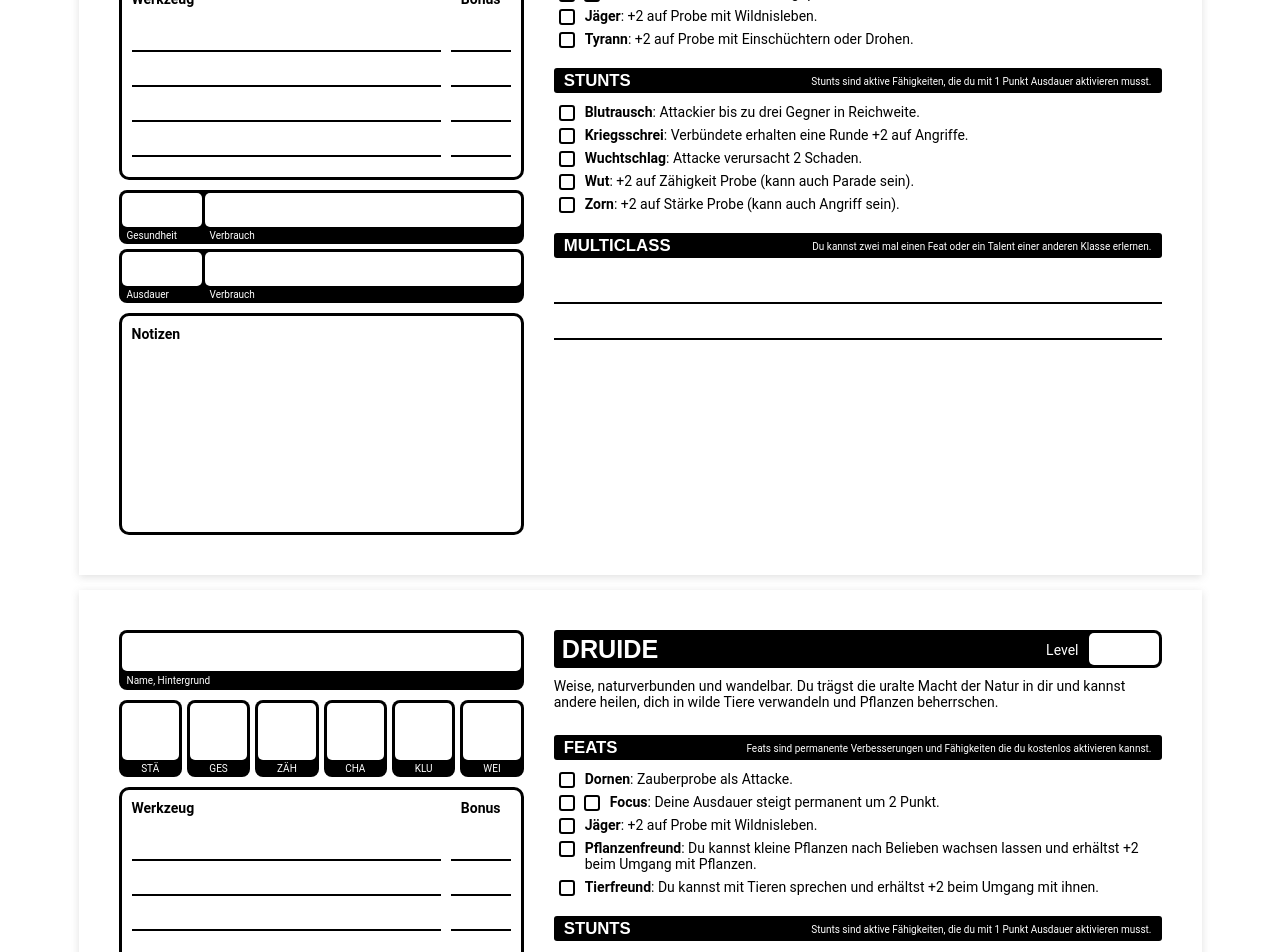
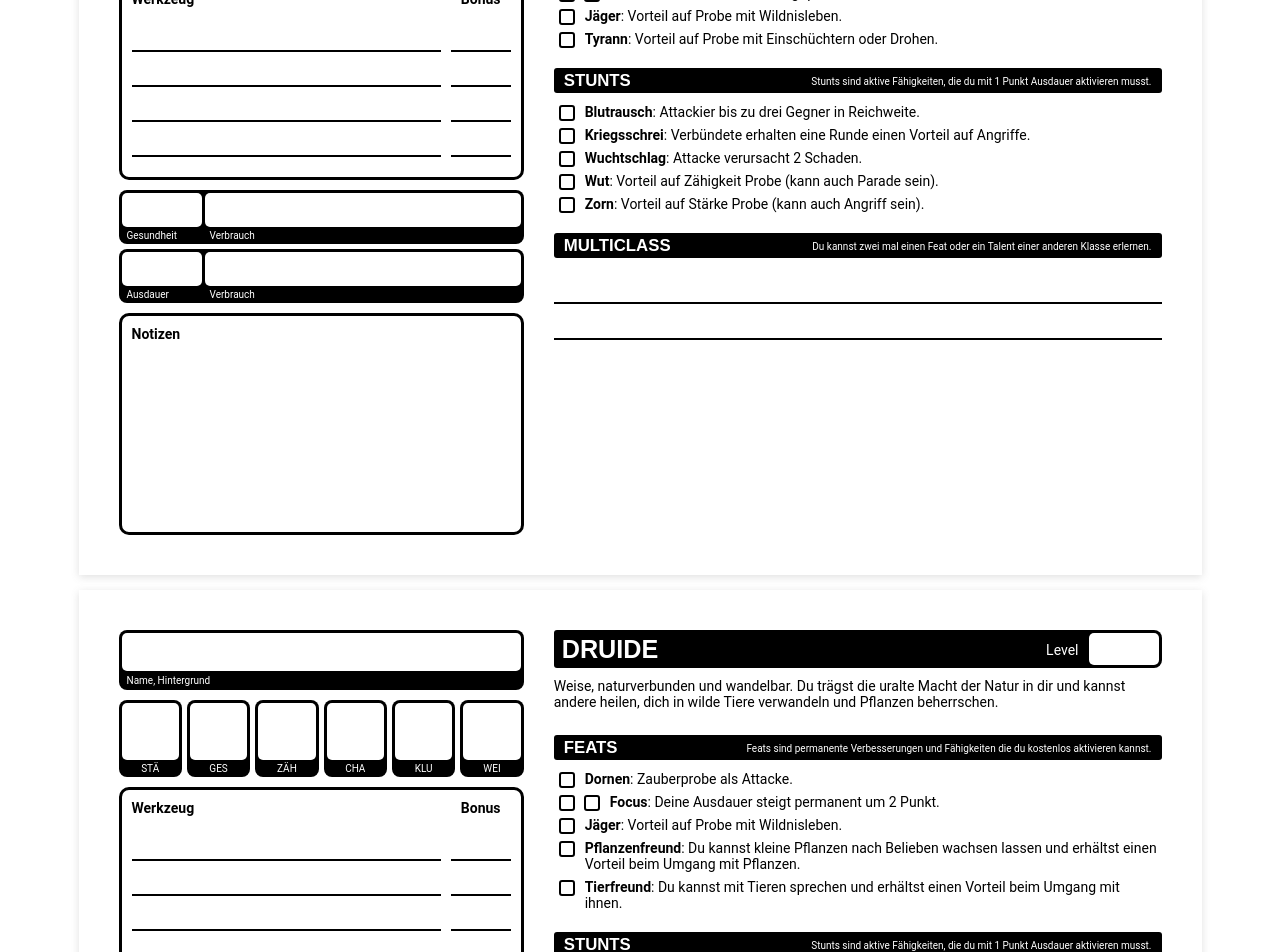
Before and after one commit to Paraldos/dungeoncrawl, a React (Vite) app: page / in a window 1280 px wide. Shown: the part 3540-4492 px from the top of the page. Built offline with nearby package versions, Linux system fonts and the light colour scheme.

Commit message:
Reworked Descriptions back into using advantages instead of +2

```diff
--- a/src/components/playbooks/data/Descriptions.js
+++ b/src/components/playbooks/data/Descriptions.js
@@ -4,20 +4,20 @@ const descriptions = {
 
   multiattack: "Attackier bis zu drei Gegner in Reichweite.",
   heavyAttack: "Attacke verursacht 2 Schaden.",
-  anger: "+2 auf Zähigkeit Probe (kann auch Parade sein).",
-  rage: "+2 auf Stärke Probe (kann auch Angriff sein).",
+  anger: "Vorteil auf Zähigkeit Probe (kann auch Parade sein).",
+  rage: "Vorteil auf Stärke Probe (kann auch Angriff sein).",
 
   intuition: "Wen du dich konzentrierst, kannst du böses in der Nähe spüren.",
   banish: "Du beendest einen Zauber, den du sehen kannst.",
   sanctuary: "Solange du betest, können sich böse Kreaturen nicht nähern.",
   healing: "Eine Person, die du berührst, heilt eine Wunde.",
-  blessing: "Ein Verbündeter erhält +2 auf seine nächste Probe.",
+  blessing: "Ein Verbündeter erhält einen Vorteil auf seine nächste Probe.",
   oath: "Du akzeptierst den Schwur. Wir der Schwur gebrochen, erleidet der Schwörende einen Punkt Schaden und ein deutlich sichtbares Mal.",
 
   plantFriend:
-    "Du kannst kleine Pflanzen nach Belieben wachsen lassen und erhältst +2 beim Umgang mit Pflanzen.",
+    "Du kannst kleine Pflanzen nach Belieben wachsen lassen und erhältst einen Vorteil beim Umgang mit Pflanzen.",
   animalFriend:
-    "Du kannst mit Tieren sprechen und erhältst +2 beim Umgang mit ihnen.",
+    "Du kannst mit Tieren sprechen und erhältst einen Vorteil beim Umgang mit ihnen.",
   animalControll:
     "Ein Tier oder Schwarm Kleintiere muss deinen Befehlen folgen.",
   tendrils:
@@ -47,7 +47,7 @@ const descriptions = {
   resonanz: "Du zauberst mit CHA.",
 
   inner_fire:
-    "Du bist immun gegen Hitze und Kälte und erhältst +2 wen du dich gegen Feuerschaden verteidigst.",
+    "Du bist immun gegen Hitze und Kälte und erhältst einen Vorteil wen du dich gegen Feuerschaden verteidigst.",
   sorcerer_tricks:
     "Du kannst kleine Flammen und Hitze erzeugen und manipulieren (z.B. eine Pfeife anzünden).",
   asch: "Ein Objekt, dass du berührst, verbrennt oder schmilzt (eine Eisentür schmelzen dauert z.B. ca. 1 Minute).",
@@ -63,18 +63,20 @@ const descriptions = {
 
   counter:
     "Verteidige dich gegen einen Angriff. Gelingt die Probe, erleidet der Angreifer einen Punkt Schaden.",
-  maneuver: "+2 auf eine Attacke oder Parade.",
+  maneuver: "Vorteil auf eine Attacke oder Parade.",
   sneakAttack:
     "Bei Attacken aus dem Hinterhalt oder gegen überraschte Gegner verursachst du 2 Schaden.",
-  multitalent: "+2 auf eine beliebige Probe die nichts mit Kampf zu tun hat.",
+  multitalent:
+    "Vorteil auf eine beliebige Probe die nichts mit Kampf zu tun hat.",
   vanish: "Du wirst unsichtbar, bist du dich auffällig verhältst.",
   regeneration: "Du erholst dich von einer Wunde.",
   magicMissile: "Zauberprobe als Attacke.",
-  magicMissilePlus: "Zauberprobe mit +2 als Attacke.",
+  magicMissilePlus: "Zauberprobe mit Vorteil als Attacke.",
   explosion: "Zauberprobe als Attacke. Jeder in einem 6m Ø ist betroffen.",
   silence: "Du unterdrückst Geräusche in einem 6m Ø.",
   quickdraw: "Führ eine Attacke aus, bevor der eigentliche Kampf beginnt.",
-  all_in: "+2 auf beliebige Probe. Nimm 1 Schaden, wen die Probe misslingt.",
+  all_in:
+    "Vorteil auf beliebige Probe. Nimm 1 Schaden, wen die Probe misslingt.",
   cleansing: "Du beendest einen Fluch oder Zauber (nicht im Kampf).",
 
   inspiration(skills = []) {
@@ -82,7 +84,7 @@ const descriptions = {
       skills.length > 1
         ? skills.slice(0, -1).join(", ") + " oder " + skills[skills.length - 1]
         : skills.join("");
-    return `Verbündete erhalten eine Runde +2 auf ${string_of_skills}.`;
+    return `Verbündete erhalten eine Runde einen Vorteil auf ${string_of_skills}.`;
   },
 
   skill(skills = []) {
@@ -90,7 +92,7 @@ const descriptions = {
       skills.length > 1
         ? skills.slice(0, -1).join(", ") + " oder " + skills[skills.length - 1]
         : skills.join("");
-    return `+2 auf Probe mit ${string_of_skills}.`;
+    return `Vorteil auf Probe mit ${string_of_skills}.`;
   },
 };
 export default descriptions;
```
